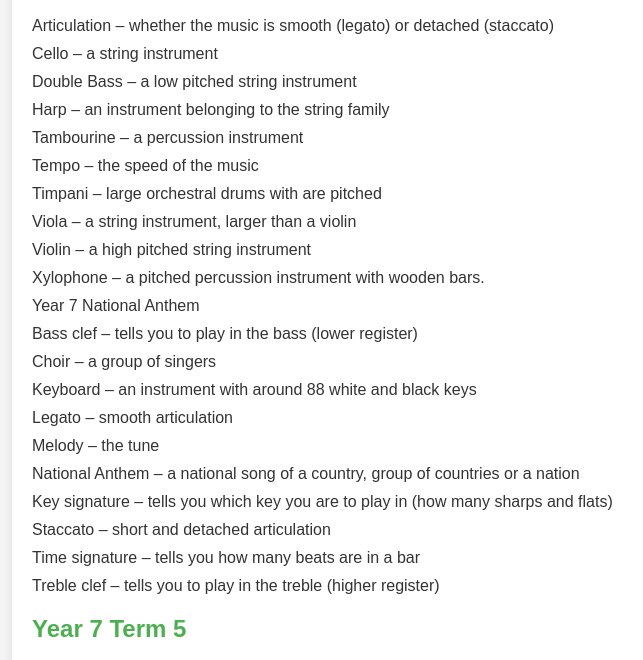
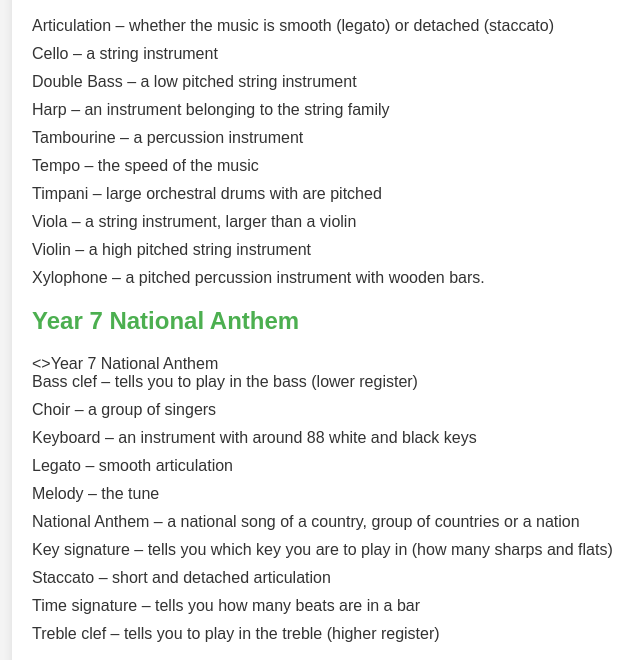
Before and after one commit to CodeTestGroup/MusicHW, a plain HTML site: page index.html in a window 1280 px wide. Shown: the part 139-799 px from the top of the page, without its empty margins (208-851 px from the left). Drawn offline with Linux system fonts and the light colour scheme.

Commit message:
Update index.html

```diff
--- a/index.html
+++ b/index.html
@@ -60,7 +60,10 @@
             <li>Viola – a string instrument, larger than a violin</li>
             <li>Violin – a high pitched string instrument</li>
             <li>Xylophone – a pitched percussion instrument with wooden bars.</li>
-            <li>Year 7 National Anthem</li>
+        </ul>
+        <h2>Year 7 National Anthem</h2>
+        <ul>
+            <>Year 7 National Anthem</li>
             <li>Bass clef – tells you to play in the bass (lower register)</li>
             <li>Choir – a group of singers</li>
             <li>Keyboard – an instrument with around 88 white and black keys</li>
```
